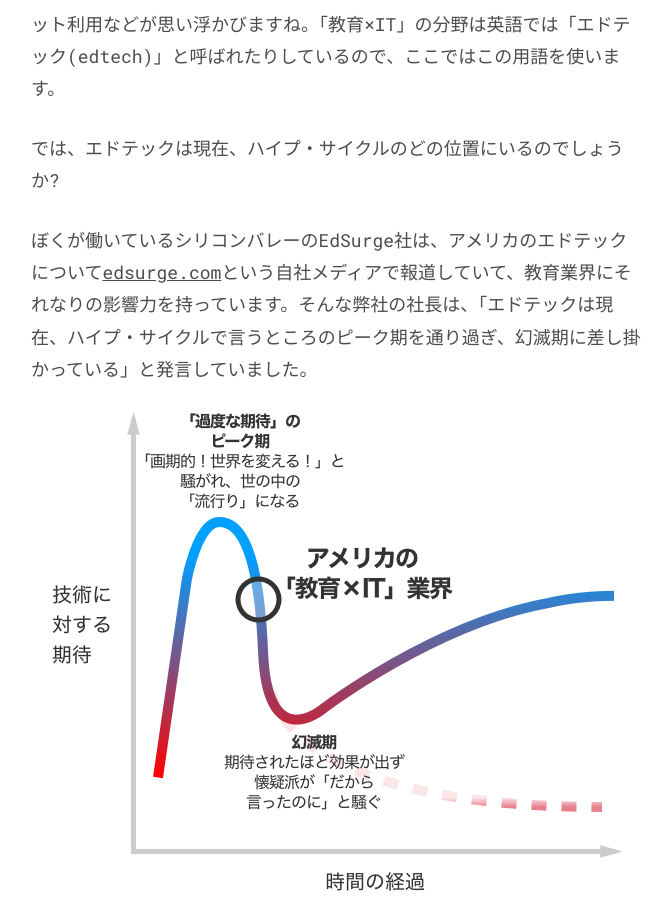
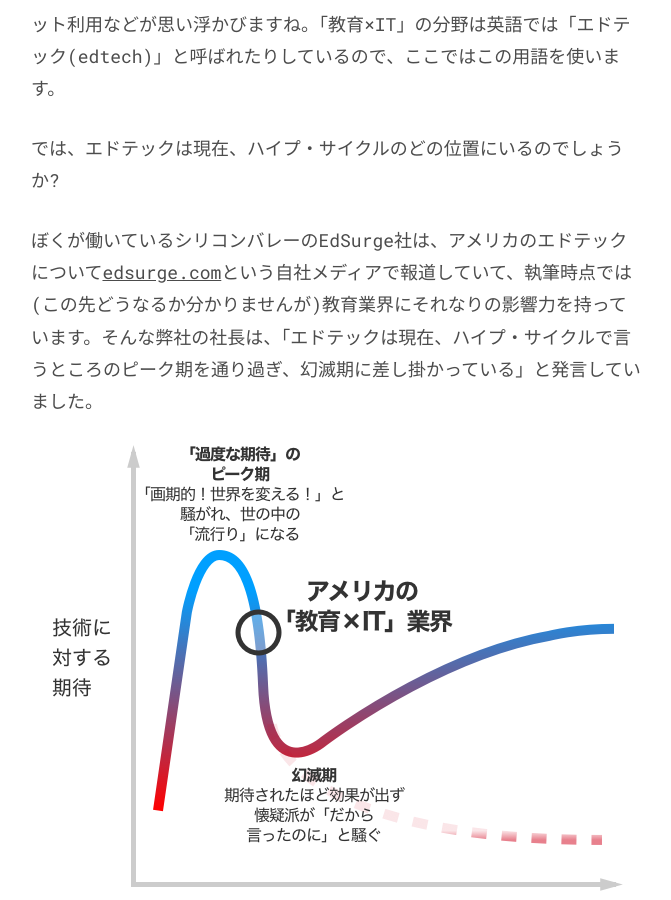
Before and after one commit to chibicode/senseicode, a Jekyll site: the page built from _posts/2016-07-01-edtech-hype-cycle.md, in a window 1280 px wide and 900 px high, scrolled down 4135 px. Shown: the whole window, without its empty margins (303-974 px from the left). Built offline with Jekyll 4.4.1, drawn with Linux system fonts in a browser that asks for light colours; comment, search, counter and statistics services are not loaded.

Commit message:
:pencil:

```diff
--- a/_posts/2016-07-01-edtech-hype-cycle.md
+++ b/_posts/2016-07-01-edtech-hype-cycle.md
@@ -54,7 +54,7 @@ senseicodeの題材であるプログラミング教育は、「教育現場でI
 
 では、エドテックは現在、ハイプ・サイクルのどの位置にいるのでしょうか?
 
-ぼくが働いているシリコンバレーのEdSurge社は、アメリカのエドテックについて[edsurge.com](http://edsurge.com/)という自社メディアで報道していて、教育業界にそれなりの影響力を持っています。そんな弊社の社長は、「エドテックは現在、ハイプ・サイクルで言うところのピーク期を通り過ぎ、幻滅期に差し掛かっている」と発言していました。
+ぼくが働いているシリコンバレーのEdSurge社は、アメリカのエドテックについて[edsurge.com](http://edsurge.com/)という自社メディアで報道していて、執筆時点では(この先どうなるか分かりませんが)教育業界にそれなりの影響力を持っています。そんな弊社の社長は、「エドテックは現在、ハイプ・サイクルで言うところのピーク期を通り過ぎ、幻滅期に差し掛かっている」と発言していました。
 
 <img src="/images/3/hype-cycle-us-edtech.png" class="" />
 
```
Also changed, not shown: _posts/2016-06-25-introduction.md (+1 -1 lines).
